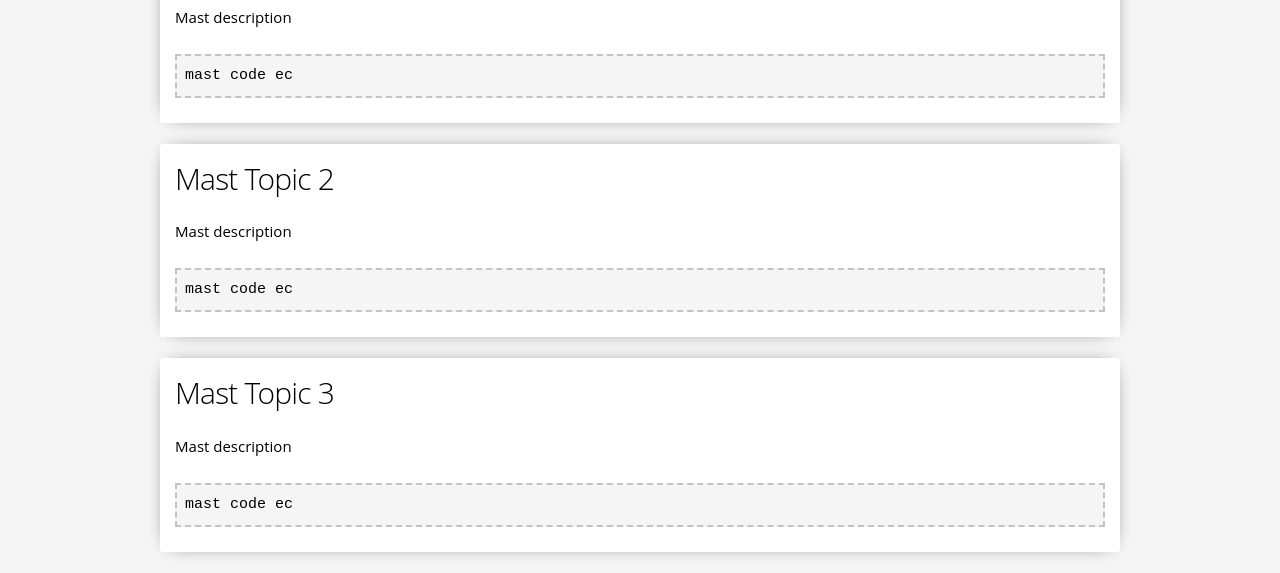
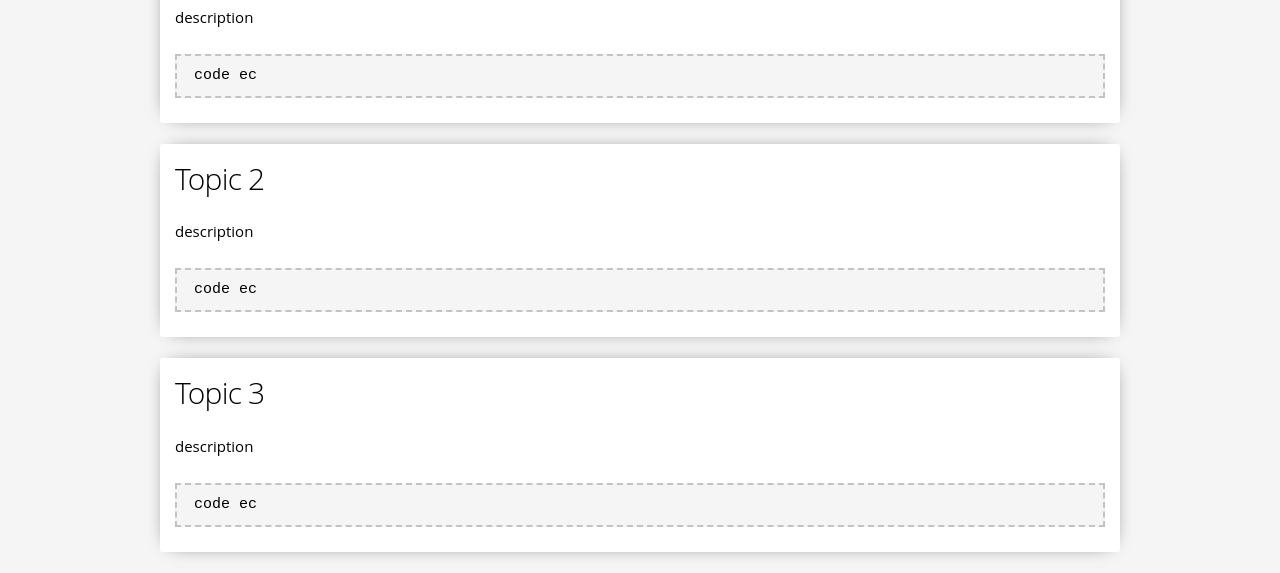
Before and after one commit to Utkarshbhimte/Dev.help, a plain HTML site: page index.html in a window 1280 px wide. Shown: the part 590-1163 px from the top of the page. Drawn offline with Linux system fonts and the light colour scheme.

Commit message:
changed caption

```diff
--- a/css/style.sass
+++ b/css/style.sass
@@ -17,7 +17,7 @@ body
   height: 20px
   width: 20px
   position: absolute
-  right: 2em
+  right: 5vw
   top: 1em
   cursor: pointer
   z-index: 9
--- a/js/script.js
+++ b/js/script.js
@@ -1,23 +1,23 @@
 var html = [{
-    "topic": "Mast Topic",
-    "description": "Mast description",
-    "code": "mast code ec"
+    "topic": " Topic",
+    "description": " description",
+    "code": " code ec"
 }, {
-    "topic": "Mast Topic",
-    "description": "Mast description",
-    "code": "mast code ec"
+    "topic": " Topic",
+    "description": " description",
+    "code": " code ec"
 }, {
-    "topic": "Mast Topic 1",
-    "description": "Mast description",
-    "code": "mast code ec"
+    "topic": " Topic 1",
+    "description": " description",
+    "code": " code ec"
 }, {
-    "topic": "Mast Topic 2",
-    "description": "Mast description",
-    "code": "mast code ec"
+    "topic": " Topic 2",
+    "description": " description",
+    "code": " code ec"
 }, {
-    "topic": "Mast Topic 3",
-    "description": "Mast description",
-    "code": "mast code ec"
+    "topic": " Topic 3",
+    "description": " description",
+    "code": " code ec"
 }];
 
 $(document).ready(function() {
```
Also changed, not shown: css/style.css.
